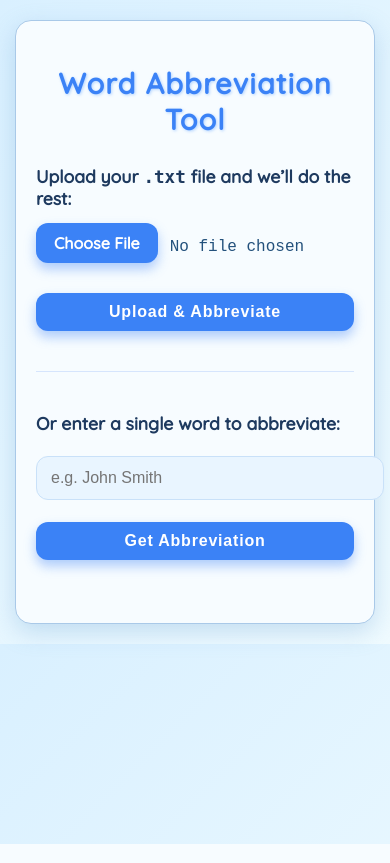
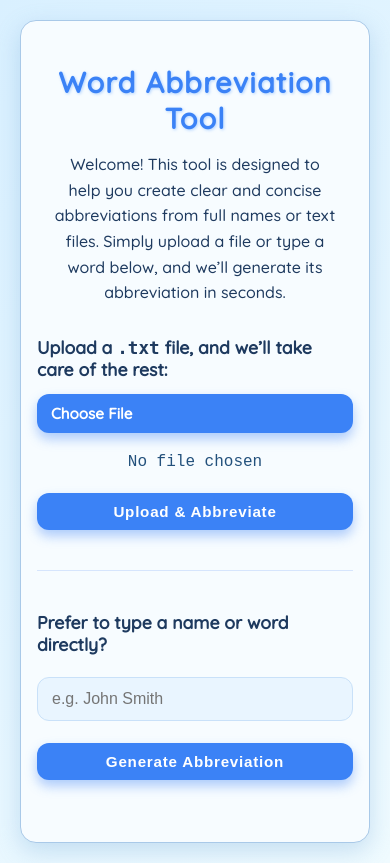
Before and after one commit to YashashTV01/Python-Assignment-1-word-abbreviation-, a Flask app: page / in a window 390 px wide. Run offline with Flask 3, Linux system fonts and the light colour scheme.

Commit message:
Update index.html

```diff
--- a/wordabbreviator/templates/index.html
+++ b/wordabbreviator/templates/index.html
@@ -9,17 +9,29 @@
  <style>
   @import url('https://fonts.googleapis.com/css2?family=Quicksand:wght@500&display=swap');
 
+  :root {
+    --primary-color: #3b82f6;
+    --secondary-color: #1e3a5f;
+    --bg-color: #f7fcff;
+    --text-color: #2a3d45;
+  }
+
+  * {
+    box-sizing: border-box;
+  }
+
   body {
     font-family: 'Quicksand', Arial, sans-serif;
-            margin: 40px;
+    margin: 0;
+    padding: 20px;
     background: linear-gradient(135deg, #d9f0ff 0%, #f0fbff 100%);
-            color: #2a3d45;
+    color: var(--text-color);
   }
 
   .container {
-            max-width: 600px;
+    max-width: 700px;
     margin: auto;
-            background: #f7fcff;
+    background: var(--bg-color);
     padding: 35px 40px;
     border-radius: 16px;
     box-shadow: 0 8px 25px rgba(100, 160, 210, 0.3);
@@ -27,17 +39,28 @@
   }
 
   h1 {
-            font-size: 2.2rem;
-            margin-bottom: 28px;
-            color: #3b82f6;
+    font-size: clamp(1.8rem, 4vw, 2.4rem);
+    margin-bottom: 16px;
+    color: var(--primary-color);
     text-align: center;
     letter-spacing: 1.2px;
     text-shadow: 1px 1px 3px #a2caffcc;
   }
 
+  .intro-text {
+    font-size: clamp(1rem, 2.5vw, 1.2rem);
+    text-align: center;
+    color: var(--secondary-color);
+    margin-bottom: 30px;
+    line-height: 1.6;
+    max-width: 90%;
+    margin-left: auto;
+    margin-right: auto;
+  }
+
   label {
     font-weight: 600;
-            color: #1e3a5f;
+    color: var(--secondary-color);
     display: block;
     margin-bottom: 8px;
     font-size: 1.1rem;
@@ -57,13 +80,13 @@
 
   input[type="text"]:focus {
     outline: none;
-            border-color: #3b82f6;
+    border-color: var(--primary-color);
     background: #d0e8ff;
     box-shadow: 0 0 8px rgba(59, 130, 246, 0.25);
   }
 
   button {
-            background-color: #3b82f6;
+    background-color: var(--primary-color);
     color: white;
     padding: 12px 20px;
     border: none;
@@ -106,23 +129,21 @@
     font-family: 'Courier New', Courier, monospace;
   }
 
-        /* Custom file upload styles */
   .file-upload-wrapper {
     display: flex;
+    flex-wrap: wrap;
     align-items: center;
     gap: 12px;
     margin-top: 14px;
     margin-bottom: 22px;
   }
 
-        /* Hide the native file input */
   input[type="file"] {
     display: none;
   }
 
-        /* Custom Choose File button */
   .custom-file-btn {
-            background-color: #3b82f6;
+    background-color: var(--primary-color);
     color: white;
     padding: 12px 26px;
     border-radius: 12px;
@@ -140,46 +161,49 @@
     box-shadow: 0 8px 20px rgba(38, 94, 207, 0.6);
   }
 
-        /* File name display */
   .file-name {
     font-size: 1rem;
     color: #23517c;
     font-family: 'Courier New', Courier, monospace;
-            max-width: 280px;
+    max-width: 100%;
     overflow: hidden;
     white-space: nowrap;
     text-overflow: ellipsis;
   }
 
-        /* Responsive tweaks */
-        @media (max-width: 650px) {
-            body {
-                margin: 20px 15px;
+  @media (max-width: 480px) {
+    .container {
+      padding: 24px 16px;
     }
-            .container {
-                padding: 25px 20px;
+
+    .custom-file-btn, button {
+      font-size: 0.95rem;
+      padding: 10px 14px;
     }
-            h1 {
-                font-size: 1.8rem;
+
+    .file-upload-wrapper {
+      flex-direction: column;
+      align-items: stretch;
     }
-            button, .custom-file-btn {
-                font-size: 1rem;
-                padding: 10px 18px;
-            }
+
     .file-name {
-                max-width: 180px;
+      text-align: center;
     }
   }
 </style>
+
 </head>
 <body>
   <div class="container">
     <h1>Word Abbreviation Tool</h1>
+<p class="intro-text">
+  Welcome! This tool is designed to help you create clear and concise abbreviations from full names or text files. Simply upload a file or type a word below, and we’ll generate its abbreviation in seconds.
+</p>
 
     <!-- File Upload Form -->
     <div class="form-section">
       <form action="/upload" method="POST" enctype="multipart/form-data">
-                <label for="file">Upload your <code>.txt</code> file and we’ll do the rest:</label>
+        <label for="file">Upload a <code>.txt</code> file, and we’ll take care of the rest:</label>
         <div class="file-upload-wrapper">
           <label for="file" class="custom-file-btn" tabindex="0">Choose File</label>
           <input type="file" id="file" name="file" accept=".txt" required />
@@ -194,9 +218,9 @@
     <!-- Single Word Abbreviation Form -->
     <div class="form-section">
       <form action="/abbreviate" method="POST">
-                <label for="singleWord">Or enter a single word to abbreviate:</label>
+        <label for="singleWord">Prefer to type a name or word directly?</label>
         <input type="text" id="singleWord" name="singleWord" placeholder="e.g. John Smith" required />
-                <button type="submit">Get Abbreviation</button>
+        <button type="submit">Generate Abbreviation</button>
       </form>
     </div>
 
```
Lines whose indentation alone changed are shown as unchanged.
